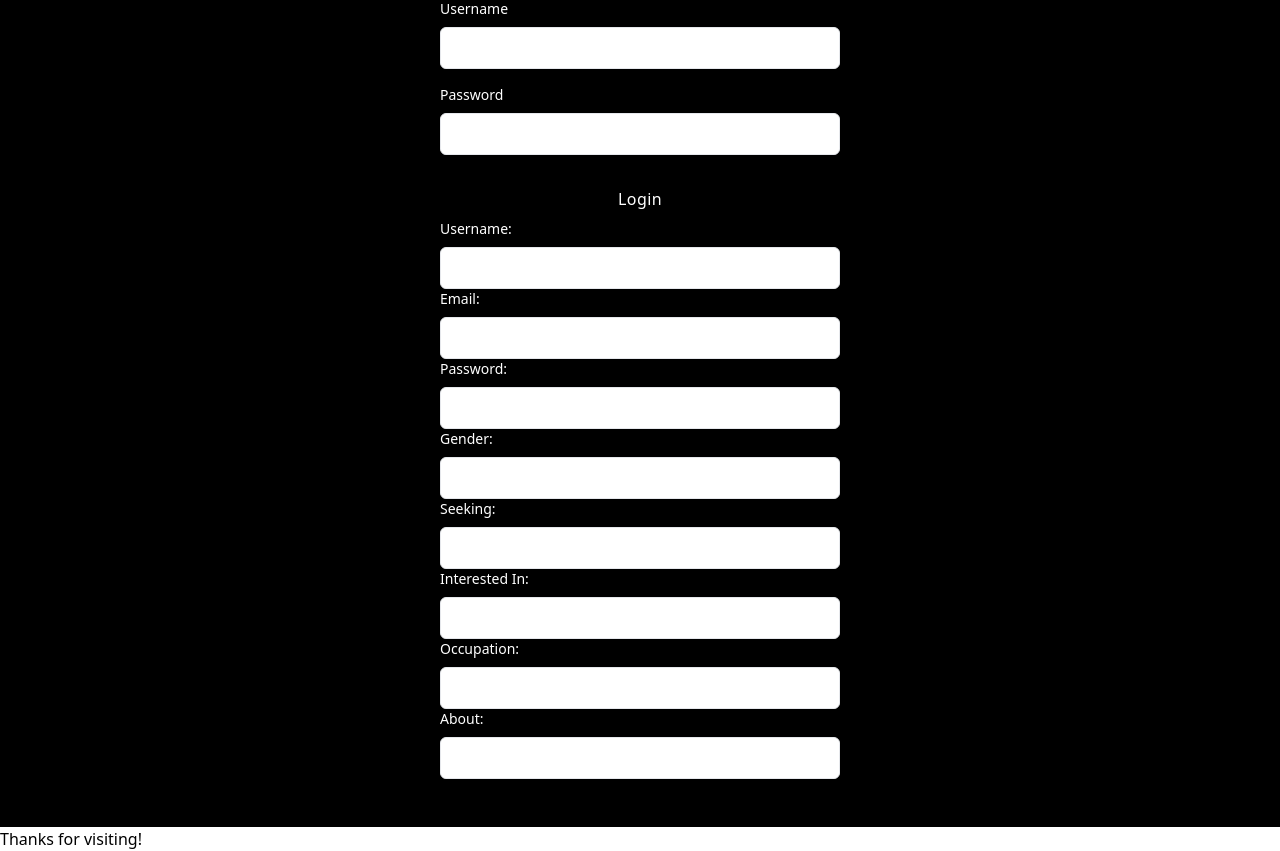
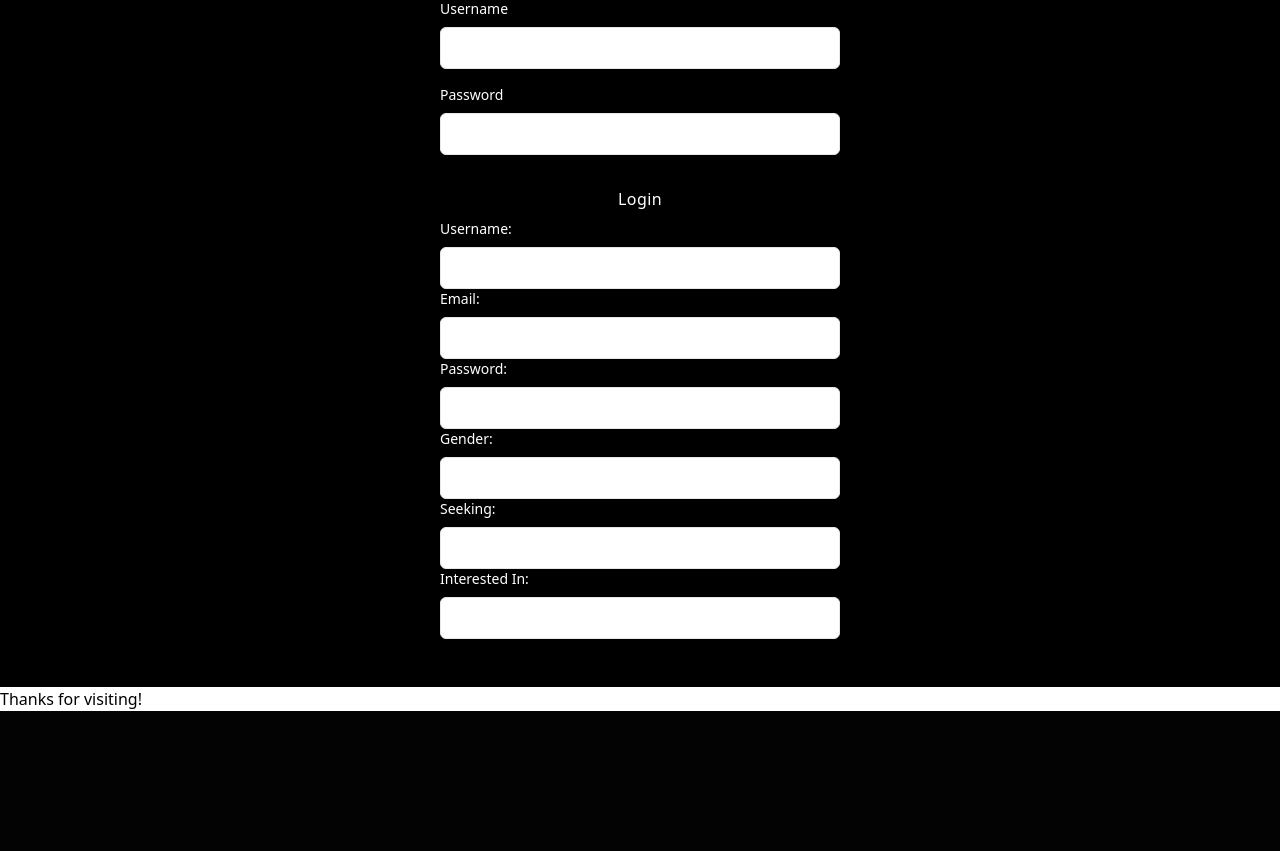
Before and after one commit to sdavis525/I-, a Node project: template views/login.handlebars in a window 1280 px wide. Shown: the part 497-1348 px from the top of the page. After the commit the page ends 1208 px from the top, so only its background shows below. Run offline with Node 20 templates, Linux system fonts and the light colour scheme; the template is opened without the code that fills it, so the values that code supplies are empty; some libraries are stand-ins or nearby versions.

Commit message:
subtracted extra features to test routes

```diff
--- a/controllers/api/user-routes.js
+++ b/controllers/api/user-routes.js
@@ -66,8 +66,8 @@ router.post('/', (req, res) => {
     gender: req.body.gender,
     seeking: req.body.seeking,
     interest: req.body.interest,
-    occupation: req.body.occupation,
-    about: req.body.about
+    // occupation: req.body.occupation,
+    // about: req.body.about
   })
     //save user id and email to a session
     .then(dbUserData => {
--- a/controllers/dashboard-routes.js
+++ b/controllers/dashboard-routes.js
@@ -1,6 +1,6 @@
 const router = require('express').Router();
 const sequelize = require('../config/connection');
-const { Post, User, Comment, Like } = require('../models');
+const { Post, User, Comment, Heart } = require('../models');
 const withAuth = require('../utils/auth');
 
 //GET ALL POSTS for dashboard   -   /dashboard
--- a/controllers/home-routes.js
+++ b/controllers/home-routes.js
@@ -1,6 +1,6 @@
 const router = require('express').Router();
 const sequelize = require('../config/connection');
-const { Post, User, Comment, Like } = require('../models');
+const { Post, User, Comment, Heart } = require('../models');
 
 // GET POSTS FOR HOMEPAGE
 router.get('/', (req, res) => {
@@ -11,6 +11,7 @@ router.get('/', (req, res) => {
             'post_text',
             'title',
             'created_at',
+            [sequelize.literal('(SELECT COUNT(*) FROM heart WHERE post.id = heart.post_id)'), 'heart_count']
         ],
         include: [
             {
--- a/views/login.handlebars
+++ b/views/login.handlebars
@@ -43,10 +43,10 @@
                <input type="text" id="seeking" class="block w-full px-4 py-2 mt-2 text-black-700 bg-white border rounded-md focus:border-black-400 focus:ring-black-300 focus:outline-none focus:ring focus:ring-opacity-40"/>
                <label for="user-info" class="block text-sm text-white">Interested In:</label>
                <input type="text" id="interest" class="block w-full px-4 py-2 mt-2 text-black-700 bg-white border rounded-md focus:border-black-400 focus:ring-black-300 focus:outline-none focus:ring focus:ring-opacity-40"/>
-               <label for="user-info" class="block text-sm text-white">Occupation:</label>
+               {{!-- <label for="user-info" class="block text-sm text-white">Occupation:</label>
                <input type="text" id="interest" class="block w-full px-4 py-2 mt-2 text-black-700 bg-white border rounded-md focus:border-black-400 focus:ring-black-300 focus:outline-none focus:ring focus:ring-opacity-40"/>
                <label for="user-info" class="block text-sm text-white">About:</label>
-               <input type="text" id="interest" class="block w-full px-4 py-2 mt-2 text-black-700 bg-white border rounded-md focus:border-black-400 focus:ring-black-300 focus:outline-none focus:ring focus:ring-opacity-40"/>
+               <input type="text" id="interest" class="block w-full px-4 py-2 mt-2 text-black-700 bg-white border rounded-md focus:border-black-400 focus:ring-black-300 focus:outline-none focus:ring focus:ring-opacity-40"/> --}}
             </div>
             <div>
                 <button type="submit">Signup</button>
```
Also changed, not shown: models/User.js (+8 -8 lines), models/index.js (+4 -3 lines).
